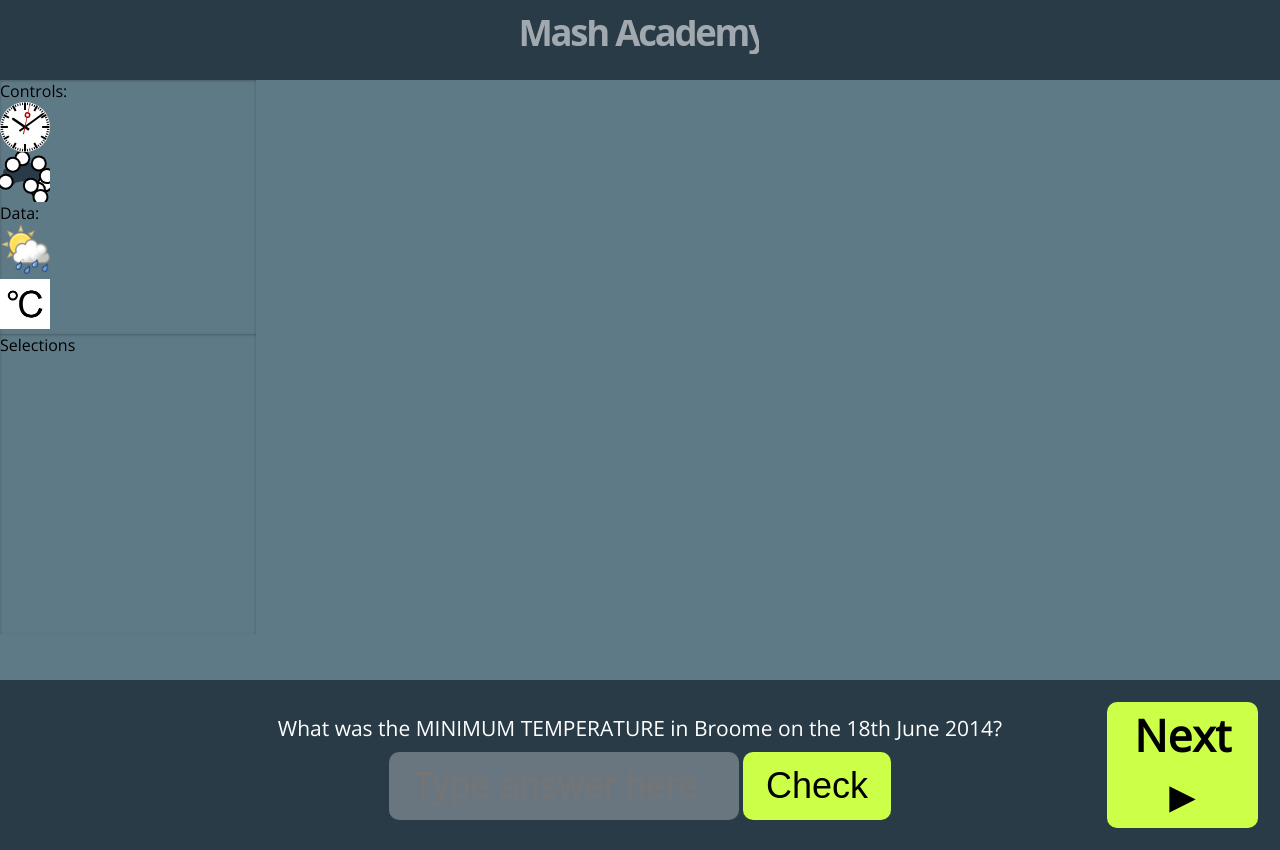
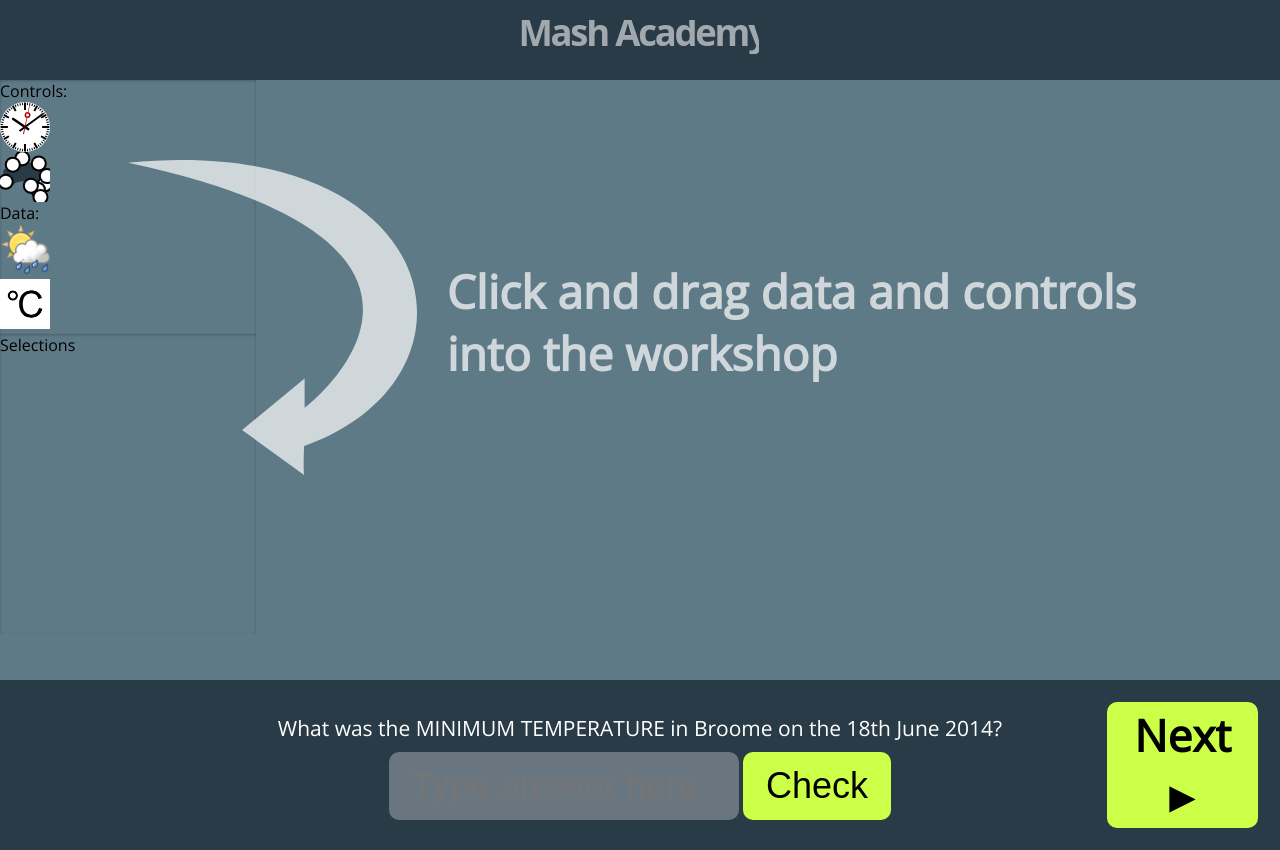
Before and after one commit to Bringer128/MashAcademy, a plain HTML site: page index.html in a window 1280 px wide. Drawn offline with nearby package versions, Linux system fonts and the light colour scheme.

Commit message:
Added helper message

```diff
--- a/index.html
+++ b/index.html
@@ -72,5 +72,10 @@
 				</td>
 			</tr>
 		</table>
+
+		<div class="helper">
+			<img class="helper-arrow" src="content/large-arrow.svg" />
+			<p class="helper-text">Click and drag data and controls into the workshop</p>
+		</div>
 	</body>
 </html>
--- a/styles/style.css
+++ b/styles/style.css
@@ -384,3 +384,23 @@
 slider span.bubble.limit {
   color: #808080;
 }
+
+.helper {
+	position:absolute;
+	top:20%;
+	left:10%;
+	opacity:0.7;
+}
+
+.helper-arrow {
+	float:left;
+}
+
+.helper-text {
+	font-size:46px;
+	font-weight:bold;
+	color:white;
+	float:left;
+	width:700px;
+	margin:100px 0 0 30px;
+}
```
Also changed, not shown: content/large-arrow.svg (added).
